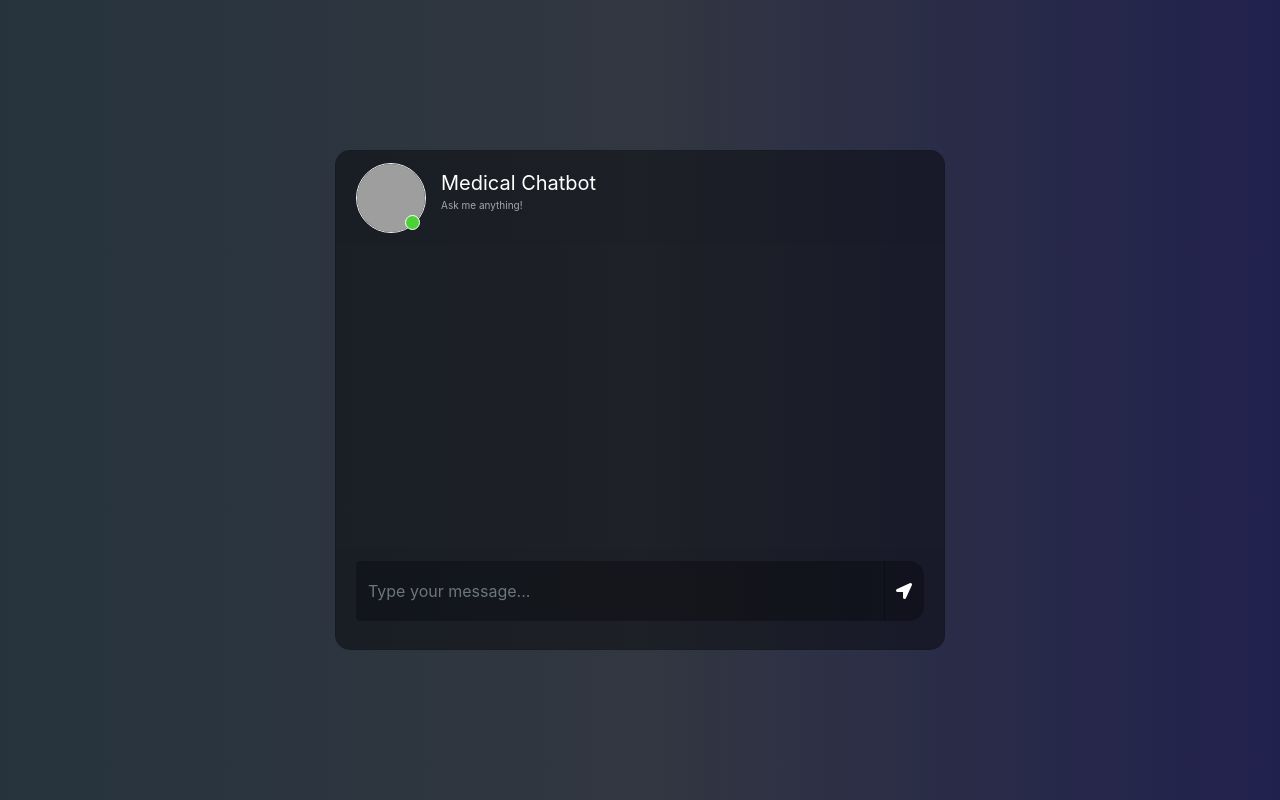
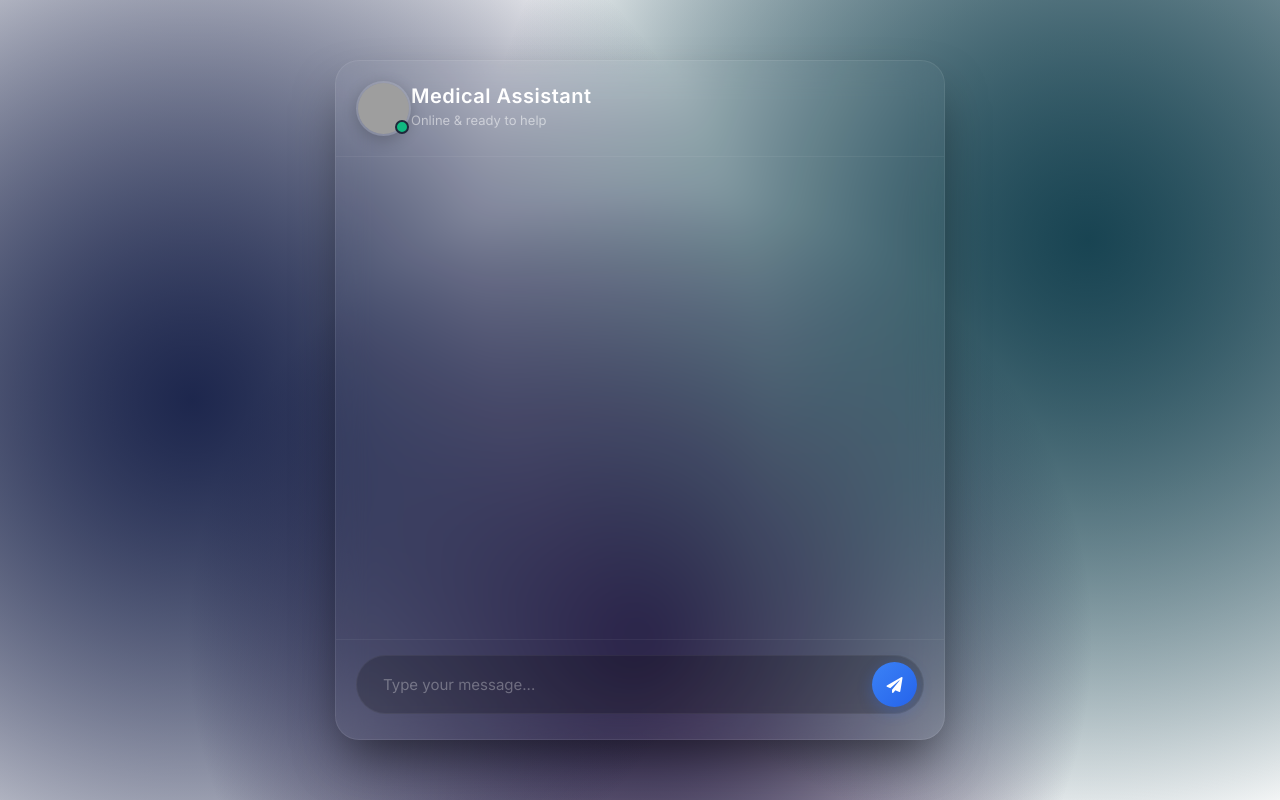
Before and after one commit to thirukkavallurupavankumar123/medical-chat-bot-, a Flask app: page / in a window 1280 px wide. Run offline with Flask 3, Linux system fonts and the light colour scheme; some libraries are stand-ins or nearby versions; grey boxes are pictures that could not be loaded.

Commit message:
interface update

```diff
--- a/static/style.css
+++ b/static/style.css
@@ -1,223 +1,201 @@
-body,html{
-	height: 100%;
-	margin: 0;
-	background: rgb(44, 47, 59);
-   background: -webkit-linear-gradient(to right, rgb(40, 59, 34), rgb(54, 60, 70), rgb(32, 32, 43));
-	background: linear-gradient(to right, rgb(38, 51, 61), rgb(50, 55, 65), rgb(33, 33, 78));
+/* --- Global & Typography --- */
+body, html {
+    height: 100%;
+    margin: 0;
+    font-family: 'Inter', sans-serif;
+    /* Deep, modern mesh gradient background */
+    background: #0d1117;
+    background: radial-gradient(circle at 15% 50%, rgba(20, 30, 70, 0.8), transparent 50%),
+                radial-gradient(circle at 85% 30%, rgba(15, 60, 75, 0.8), transparent 50%),
+                radial-gradient(circle at 50% 80%, rgba(30, 20, 60, 0.8), transparent 50%);
+    color: #e2e8f0;
 }
 
-.chat{
-	margin-top: auto;
-	margin-bottom: auto;
+.chat {
+    margin-top: auto;
+    margin-bottom: auto;
 }
-.card{
-	height: 500px;
-	border-radius: 15px !important;
-	background-color: rgba(0,0,0,0.4) !important;
+
+/* --- The Glassmorphism Card --- */
+.card {
+    height: 85vh; /* Taller, more responsive app feel */
+    border-radius: 24px !important;
+    background: rgba(255, 255, 255, 0.03) !important;
+    backdrop-filter: blur(16px);
+    -webkit-backdrop-filter: blur(16px);
+    border: 1px solid rgba(255, 255, 255, 0.08);
+    box-shadow: 0 25px 50px -12px rgba(0, 0, 0, 0.5);
+    display: flex;
+    flex-direction: column;
 }
-.contacts_body{
-	padding:  0.75rem 0 !important;
-	overflow-y: auto;
-	white-space: nowrap;
+
+/* --- Header Section --- */
+.card-header {
+    border-radius: 24px 24px 0 0 !important;
+    border-bottom: 1px solid rgba(255, 255, 255, 0.05) !important;
+    background: transparent !important;
+    padding: 20px;
 }
-.msg_card_body{
-	overflow-y: auto;
+.user_info span {
+    font-size: 20px;
+    font-weight: 600;
+    color: #ffffff;
+    letter-spacing: 0.5px;
 }
-.card-header{
-	border-radius: 15px 15px 0 0 !important;
-	border-bottom: 0 !important;
+.user_info p {
+    font-size: 13px;
+    color: rgba(255, 255, 255, 0.5);
+    margin-bottom: 0;
 }
-.card-footer{
-border-radius: 0 0 15px 15px !important;
-	border-top: 0 !important;
+.user_img {
+    height: 55px;
+    width: 55px;
+    border: 2px solid rgba(255, 255, 255, 0.1);
+    box-shadow: 0 4px 15px rgba(0, 0, 0, 0.2);
+    object-fit: cover;
 }
-.container{
-	align-content: center;
+.img_cont {
+    position: relative;
+    height: 55px;
+    width: 55px;
 }
-.search{
-	border-radius: 15px 0 0 15px !important;
-	background-color: rgba(0,0,0,0.3) !important;
-	border:0 !important;
-	color:white !important;
+.online_icon {
+    position: absolute;
+    height: 14px;
+    width: 14px;
+    background-color: #10b981; /* High-end emerald green */
+    border-radius: 50%;
+    bottom: 2px;
+    right: 2px;
+    border: 2px solid #1e293b;
 }
-.search:focus{
-	 box-shadow:none !important;
-   outline:0px !important;
+
+/* --- Chat Body & Custom Scrollbar --- */
+.msg_card_body {
+    overflow-y: auto;
+    padding: 25px 20px;
 }
-.type_msg{
-	background-color: rgba(0,0,0,0.3) !important;
-	border:0 !important;
-	color:white !important;
-	height: 60px !important;
-	overflow-y: auto;
+.msg_card_body::-webkit-scrollbar {
+    width: 6px;
 }
-	.type_msg:focus{
-	 box-shadow:none !important;
-   outline:0px !important;
+.msg_card_body::-webkit-scrollbar-track {
+    background: transparent;
 }
-.attach_btn{
-	border-radius: 15px 0 0 15px !important;
-	background-color: rgba(0,0,0,0.3) !important;
-	border:0 !important;
-	color: white !important;
-	cursor: pointer;
+.msg_card_body::-webkit-scrollbar-thumb {
+    background: rgba(255, 255, 255, 0.1);
+    border-radius: 10px;
 }
-.send_btn{
-	border-radius: 0 15px 15px 0 !important;
-	background-color: rgba(0,0,0,0.3) !important;
-	border:0 !important;
-	color: white !important;
-	cursor: pointer;
+.msg_card_body::-webkit-scrollbar-thumb:hover {
+    background: rgba(255, 255, 255, 0.2);
 }
-.search_btn{
-	border-radius: 0 15px 15px 0 !important;
-	background-color: rgba(0,0,0,0.3) !important;
-	border:0 !important;
-	color: white !important;
-	cursor: pointer;
+
+/* --- Message Bubbles --- */
+.img_cont_msg {
+    height: 35px;
+    width: 35px;
 }
-.contacts{
-	list-style: none;
-	padding: 0;
+.user_img_msg {
+    height: 35px;
+    width: 35px;
+    border: 1px solid rgba(255, 255, 255, 0.1);
+    object-fit: cover;
 }
-.contacts li{
-	width: 100% !important;
-	padding: 5px 10px;
-	margin-bottom: 15px !important;
+
+/* Bot Message */
+.msg_cotainer {
+    margin-top: auto;
+    margin-bottom: auto;
+    margin-left: 15px;
+    border-radius: 5px 20px 20px 20px; /* Modern asymmetric corners */
+    background: rgba(255, 255, 255, 0.08);
+    backdrop-filter: blur(5px);
+    border: 1px solid rgba(255, 255, 255, 0.05);
+    padding: 12px 18px;
+    position: relative;
+    color: #f8fafc;
+    font-size: 15px;
+    line-height: 1.5;
+    box-shadow: 0 4px 15px rgba(0, 0, 0, 0.1);
 }
-.active{
-	background-color: rgba(0,0,0,0.3);
+
+/* User Message */
+.msg_cotainer_send {
+    margin-top: auto;
+    margin-bottom: auto;
+    margin-right: 15px;
+    border-radius: 20px 5px 20px 20px; /* Modern asymmetric corners */
+    background: linear-gradient(135deg, #3b82f6, #2563eb); /* Premium vibrant blue */
+    padding: 12px 18px;
+    position: relative;
+    color: #ffffff;
+    font-size: 15px;
+    line-height: 1.5;
+    box-shadow: 0 4px 15px rgba(37, 99, 235, 0.3);
 }
-.user_img{
-	height: 70px;
-	width: 70px;
-	border:1.5px solid #f5f6fa;
 
+/* Timestamps */
+.msg_time {
+    position: absolute;
+    left: 5px;
+    bottom: -22px;
+    color: rgba(255, 255, 255, 0.3);
+    font-size: 11px;
+    font-weight: 500;
+    white-space: nowrap;
 }
-.user_img_msg{
-	height: 40px;
-	width: 40px;
-	border:1.5px solid #f5f6fa;
+.msg_time_send {
+    position: absolute;
+    right: 5px;
+    bottom: -22px;
+    color: rgba(255, 255, 255, 0.3);
+    font-size: 11px;
+    font-weight: 500;
+    white-space: nowrap;
+}
 
+/* --- Footer & Input Field --- */
+.card-footer {
+    border-radius: 0 0 24px 24px !important;
+    border-top: 1px solid rgba(255, 255, 255, 0.05) !important;
+    background: transparent !important;
+    padding: 15px 20px 25px 20px;
 }
-.img_cont{
-	position: relative;
-	height: 70px;
-	width: 70px;
+.input-group {
+    background: rgba(0, 0, 0, 0.2);
+    border-radius: 30px;
+    padding: 6px;
+    border: 1px solid rgba(255, 255, 255, 0.05);
 }
-.img_cont_msg{
-	height: 40px;
-	width: 40px;
+.type_msg {
+    background-color: transparent !important;
+    border: 0 !important;
+    color: white !important;
+    height: 45px !important;
+    font-size: 15px;
+    padding-left: 20px;
 }
-.online_icon{
-	position: absolute;
-	height: 15px;
-	width:15px;
-	background-color: #4cd137;
-	border-radius: 50%;
-	bottom: 0.2em;
-	right: 0.4em;
-	border:1.5px solid white;
+.type_msg:focus {
+    box-shadow: none !important;
+    outline: 0px !important;
 }
-.offline{
-	background-color: #c23616 !important;
+.type_msg::placeholder {
+    color: rgba(255, 255, 255, 0.3);
 }
-.user_info{
-	margin-top: auto;
-	margin-bottom: auto;
-	margin-left: 15px;
+.send_btn {
+    border-radius: 50% !important;
+    background: linear-gradient(135deg, #3b82f6, #2563eb) !important;
+    border: 0 !important;
+    color: white !important;
+    cursor: pointer;
+    height: 45px;
+    width: 45px;
+    display: flex;
+    align-items: center;
+    justify-content: center;
+    box-shadow: 0 4px 15px rgba(37, 99, 235, 0.3);
+    transition: transform 0.2s ease, box-shadow 0.2s ease;
 }
-.user_info span{
-	font-size: 20px;
-	color: white;
+.send_btn:hover {
+    transform: scale(1.05);
+    box-shadow: 0 6px 20px rgba(37, 99, 235, 0.4);
 }
-.user_info p{
-	font-size: 10px;
-	color: rgba(255,255,255,0.6);
-}
-.video_cam{
-	margin-left: 50px;
-	margin-top: 5px;
-}
-.video_cam span{
-	color: white;
-	font-size: 20px;
-	cursor: pointer;
-	margin-right: 20px;
-}
-.msg_cotainer{
-	margin-top: auto;
-	margin-bottom: auto;
-	margin-left: 10px;
-	border-radius: 25px;
-	background-color: rgb(82, 172, 255);
-	padding: 10px;
-	position: relative;
-}
-.msg_cotainer_send{
-	margin-top: auto;
-	margin-bottom: auto;
-	margin-right: 10px;
-	border-radius: 25px;
-	background-color: #58cc71;
-	padding: 10px;
-	position: relative;
-}
-.msg_time{
-	position: absolute;
-	left: 0;
-	bottom: -15px;
-	color: rgba(255,255,255,0.5);
-	font-size: 10px;
-}
-.msg_time_send{
-	position: absolute;
-	right:0;
-	bottom: -15px;
-	color: rgba(255,255,255,0.5);
-	font-size: 10px;
-}
-.msg_head{
-	position: relative;
-}
-#action_menu_btn{
-	position: absolute;
-	right: 10px;
-	top: 10px;
-	color: white;
-	cursor: pointer;
-	font-size: 20px;
-}
-.action_menu{
-	z-index: 1;
-	position: absolute;
-	padding: 15px 0;
-	background-color: rgba(0,0,0,0.5);
-	color: white;
-	border-radius: 15px;
-	top: 30px;
-	right: 15px;
-	display: none;
-}
-.action_menu ul{
-	list-style: none;
-	padding: 0;
-	margin: 0;
-}
-.action_menu ul li{
-	width: 100%;
-	padding: 10px 15px;
-	margin-bottom: 5px;
-}
-.action_menu ul li i{
-	padding-right: 10px;
-}
-.action_menu ul li:hover{
-	cursor: pointer;
-	background-color: rgba(0,0,0,0.2);
-}
-@media(max-width: 576px){
-	.contacts_card{
-	margin-bottom: 15px !important;
-}
-}
--- a/templates/chat.html
+++ b/templates/chat.html
@@ -1,48 +1,53 @@
-<link href="//maxcdn.bootstrapcdn.com/bootstrap/4.1.1/css/bootstrap.min.css" rel="stylesheet" id="bootstrap-css">
-<script src="//maxcdn.bootstrapcdn.com/bootstrap/4.1.1/js/bootstrap.min.js"></script>
-<script src="//cdnjs.cloudflare.com/ajax/libs/jquery/3.2.1/jquery.min.js"></script>
+<!DOCTYPE html>
+<html lang="en">
+    <head>
+        <meta charset="UTF-8">
+        <meta name="viewport" content="width=device-width, initial-scale=1.0">
+        <title>High-End Medical Chatbot</title>
 
-<!DOCTYPE html>
-<html>
-	<head>
-		<title>Chatbot</title>
-		<link rel="stylesheet" href="https://stackpath.bootstrapcdn.com/bootstrap/4.1.3/css/bootstrap.min.css" integrity="sha384-MCw98/SFnGE8fJT3GXwEOngsV7Zt27NXFoaoApmYm81iuXoPkFOJwJ8ERdknLPMO" crossorigin="anonymous">
-		<link rel="stylesheet" href="https://use.fontawesome.com/releases/v5.5.0/css/all.css" integrity="sha384-B4dIYHKNBt8Bc12p+WXckhzcICo0wtJAoU8YZTY5qE0Id1GSseTk6S+L3BlXeVIU" crossorigin="anonymous">
+        <link href="https://fonts.googleapis.com/css2?family=Inter:wght@300;400;500;600&display=swap" rel="stylesheet">
+
+        <link rel="stylesheet" href="https://stackpath.bootstrapcdn.com/bootstrap/4.1.3/css/bootstrap.min.css">
+        <link rel="stylesheet" href="https://use.fontawesome.com/releases/v5.5.0/css/all.css">
+
         <script src="https://ajax.googleapis.com/ajax/libs/jquery/3.3.1/jquery.min.js"></script>
+
         <link rel="stylesheet" type="text/css" href="{{ url_for('static', filename='style.css')}}"/>
     </head>
-
 
     <body>
         <div class="container-fluid h-100">
             <div class="row justify-content-center h-100">
                 <div class="col-md-8 col-xl-6 chat">
-					<div class="card">
+                    <div class="card premium-glass">
+
                         <div class="card-header msg_head">
                             <div class="d-flex bd-highlight">
                                 <div class="img_cont">
                                     <img src="https://cdn-icons-png.flaticon.com/512/387/387569.png" class="rounded-circle user_img">
-									<!-- <img src="https://www.prdistribution.com/spirit/uploads/pressreleases/2019/newsreleases/d83341deb75c4c4f6b113f27b1e42cd8-chatbot-florence-already-helps-thousands-of-patients-to-remember-their-medication.png" class="rounded-circle user_img"> -->
                                     <span class="online_icon"></span>
                                 </div>
                                 <div class="user_info">
-									<span>Medical Chatbot</span>
-									<p>Ask me anything!</p>
+                                    <span>Medical Assistant</span>
+                                    <p>Online & ready to help</p>
                                 </div>
                             </div>
                         </div>
+
                         <div id="messageFormeight" class="card-body msg_card_body">
+                            </div>
 
-
-						</div>
                         <div class="card-footer">
                             <form id="messageArea" class="input-group">
                                 <input type="text" id="text" name="msg" placeholder="Type your message..." autocomplete="off" class="form-control type_msg" required/>
                                 <div class="input-group-append">
-									<button type="submit" id="send" class="input-group-text send_btn"><i class="fas fa-location-arrow"></i></button>
+                                    <button type="submit" id="send" class="input-group-text send_btn">
+                                        <i class="fas fa-paper-plane"></i>
+                                    </button>
                                 </div>
                             </form>
                         </div>
+
                     </div>
                 </div>
             </div>
@@ -51,10 +56,12 @@
         <script>
             $(document).ready(function() {
                 $("#messageArea").on("submit", function(event) {
+                    event.preventDefault();
+
                     const date = new Date();
-					const hour = date.getHours();
-					const minute = date.getMinutes();
-					const str_time = hour+":"+minute;
+                    const hour = date.getHours().toString().padStart(2, '0');
+                    const minute = date.getMinutes().toString().padStart(2, '0');
+                    const str_time = hour + ":" + minute;
                     var rawText = $("#text").val();
 
                     var userHtml = '<div class="d-flex justify-content-end mb-4"><div class="msg_cotainer_send">' + rawText + '<span class="msg_time_send">'+ str_time + '</span></div><div class="img_cont_msg"><img src="https://i.ibb.co/d5b84Xw/Untitled-design.png" class="rounded-circle user_img_msg"></div></div>';
@@ -62,20 +69,23 @@
                     $("#text").val("");
                     $("#messageFormeight").append(userHtml);
 
+                    // Auto-scroll to bottom
+                    var chatBody = document.getElementById("messageFormeight");
+                    chatBody.scrollTop = chatBody.scrollHeight;
+
                     $.ajax({
-						data: {
-							msg: rawText,
-						},
+                        data: { msg: rawText },
                         type: "POST",
                         url: "/get",
                     }).done(function(data) {
                         var botHtml = '<div class="d-flex justify-content-start mb-4"><div class="img_cont_msg"><img src="https://cdn-icons-png.flaticon.com/512/387/387569.png" class="rounded-circle user_img_msg"></div><div class="msg_cotainer">' + data + '<span class="msg_time">' + str_time + '</span></div></div>';
                         $("#messageFormeight").append($.parseHTML(botHtml));
+
+                        // Auto-scroll to bottom
+                        chatBody.scrollTop = chatBody.scrollHeight;
                     });
-					event.preventDefault();
                 });
             });
         </script>
-
     </body>
 </html>
```
Also changed, not shown: requirements.txt (+8 -4 lines). Lines whose indentation alone changed are shown as unchanged.
